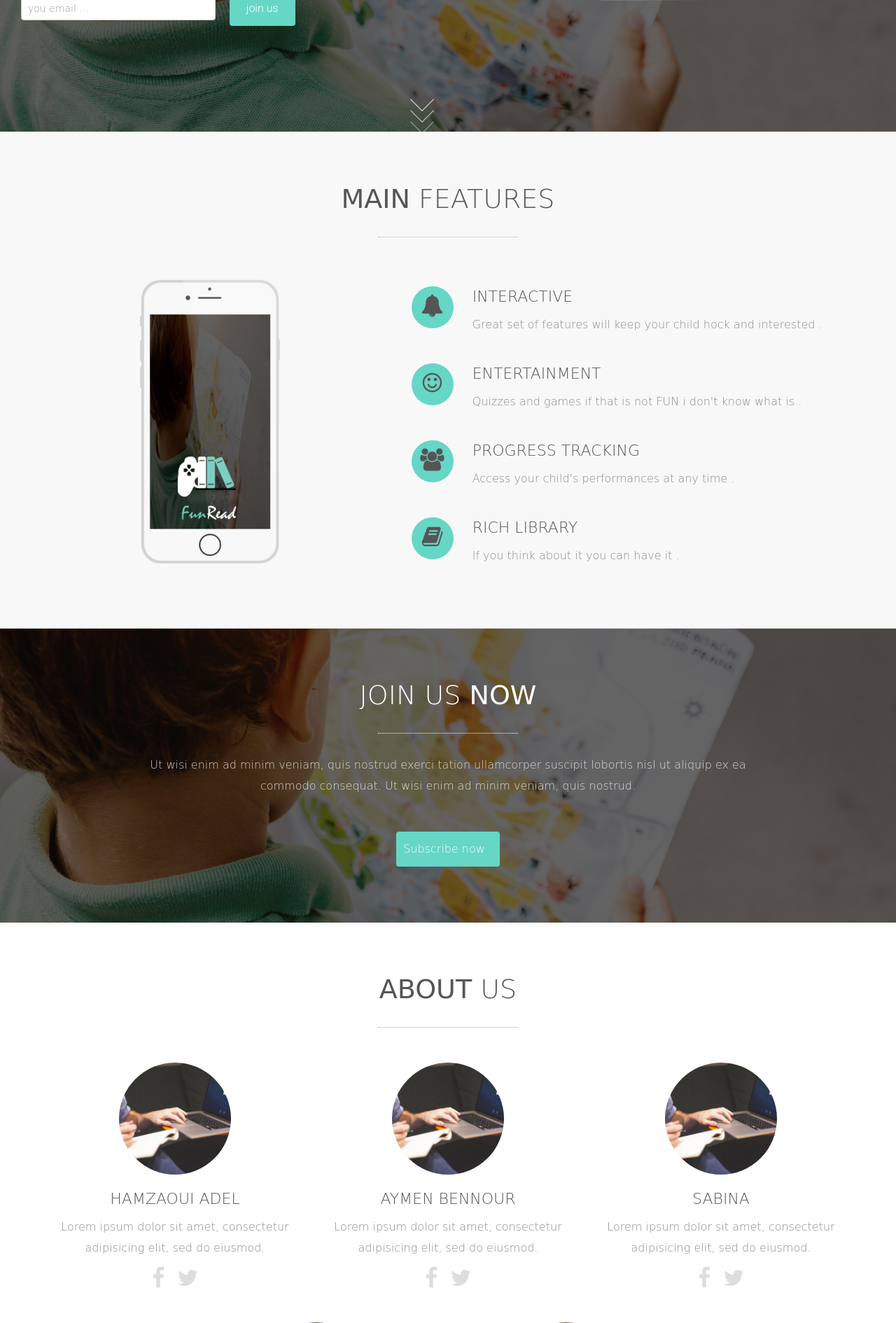
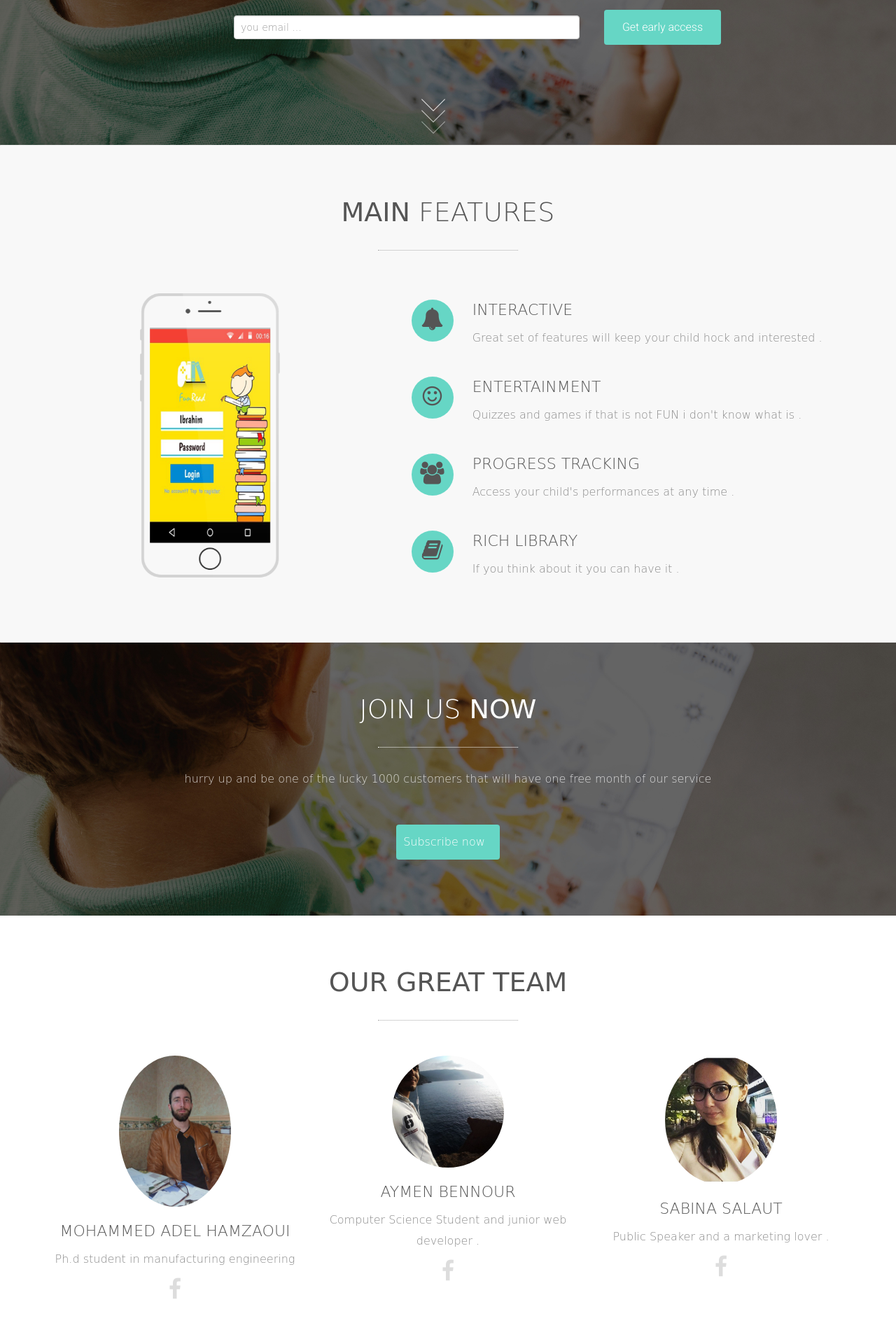
Before and after one commit to aymen7/FunRead, a PHP site: page / in a window 1280 px wide. Shown: the part 440-2330 px from the top of the page at 70% size. Run offline with PHP 8.4, Linux system fonts and the light colour scheme; some web fonts are replaced.

Commit message:
before jquery ui

```diff
--- a/assets/css/style.css
+++ b/assets/css/style.css
@@ -191,7 +191,7 @@ ul.navbar-nav {
     padding-bottom: 120px;
 }
 .logo-wrapper{
-  margin-left: 17%;
+  margin-left: 0%;
 	margin-top: 95px;
 }
 .logo-wrapper img {
--- a/assets/js/scripts.js
+++ b/assets/js/scripts.js
@@ -75,6 +75,7 @@ $(document).ready(function () {
             success: function(data)
             {
                 //alert(data); // show response from the php script.
+				$('#email_input').val('');
             }
         });
 
--- a/assets/scripts/views/about.php
+++ b/assets/scripts/views/about.php
@@ -10,66 +10,61 @@
     <div class="container">
         <div class="row">
             <div class="col-sm-12 about-us section-description wow fadeIn">
-                <h2><strong>About</strong> us</h2>
+                <h2><strong>Our Great Team</strong> </h2>
                 <div class="divider-1 wow fadeInUp"><span></span></div>
             </div>
         </div>
         <div class="row">
             <div class="col-sm-4 about-us-box wow fadeInUp">
                 <div class="about-us-photo">
-                    <img src="assets/img/about/1.jpg" alt="" data-at2x="assets/img/about/1.jpg">
+                    <img src="assets/img/about/adel.jpg" alt="" data-at2x="assets/img/about/1.jpg">
                 </div>
-                <h3>Hamzaoui Adel </h3>
-                <p>Lorem ipsum dolor sit amet, consectetur adipisicing elit, sed do eiusmod.</p>
+                <h3>Mohammed Adel Hamzaoui</h3>
+                <p>Ph.d student in manufacturing engineering </p>
                 <div class="about-us-social">
-                    <a href="#"><i class="fa fa-facebook"></i></a>
-                    <a href="#"><i class="fa fa-twitter"></i></a>
+                    <a href="https://www.facebook.com/profile.php?id=100006372311124"><i class="fa fa-facebook"></i></a>
                 </div>
             </div>
             <div class="col-sm-4 about-us-box wow fadeInDown">
                 <div class="about-us-photo">
-                    <img src="assets/img/about/1.jpg" alt="" data-at2x="assets/img/about/1.jpg">
+                    <img src="assets/img/about/aymen.jpg" alt="" data-at2x="assets/img/about/aymen.jpg">
                 </div>
                 <h3>Aymen Bennour</h3>
-                <p>Lorem ipsum dolor sit amet, consectetur adipisicing elit, sed do eiusmod.</p>
+                <p>Computer Science Student and junior web developer .</p>
                 <div class="about-us-social">
-                    <a href="#"><i class="fa fa-facebook"></i></a>
-                    <a href="#"><i class="fa fa-twitter"></i></a>
+                    <a href="https://www.facebook.com/profile.php?id=100000921378343"><i class="fa fa-facebook"></i></a>
                 </div>
             </div>
             <div class="col-sm-4 about-us-box wow fadeInUp">
                 <div class="about-us-photo">
-                    <img src="assets/img/about/1.jpg" alt="" data-at2x="assets/img/about/1.jpg">
+                    <img src="assets/img/about/sabina.jpg" alt="" data-at2x="assets/img/about/sabina.jpg">
                 </div>
-                <h3>Sabina </h3>
-                <p>Lorem ipsum dolor sit amet, consectetur adipisicing elit, sed do eiusmod.</p>
+                <h3>Sabina Salaut</h3>
+                <p>Public Speaker and a marketing lover .</p>
                 <div class="about-us-social">
-                    <a href="#"><i class="fa fa-facebook"></i></a>
-                    <a href="#"><i class="fa fa-twitter"></i></a>
+                    <a href="https://www.facebook.com/sabina.si.9"><i class="fa fa-facebook"></i></a>
                 </div>
             </div>
         </div>
         <div class="row" id="second-row">
             <div class="col-sm-4 about-us-box wow fadeInUp" id="member4">
                 <div class="about-us-photo">
-                    <img src="assets/img/about/1.jpg" alt="" data-at2x="assets/img/about/1.jpg">
+                    <img src="assets/img/about/lyna.jpg" alt="" data-at2x="assets/img/about/lyna.jpg">
                 </div>
-                <h3>Lynna</h3>
-                <p>Lorem ipsum dolor sit amet, consectetur adipisicing elit, sed do eiusmod.</p>
+                <h3>Lyna Lalami</h3>
+                <p>Designer with passion for business </p>
                 <div class="about-us-social">
-                    <a href="#"><i class="fa fa-facebook"></i></a>
-                    <a href="#"><i class="fa fa-twitter"></i></a>
+                    <a href="https://www.facebook.com/lyna.lalami"><i class="fa fa-facebook"></i></a>
                 </div>
             </div>
             <div class="col-sm-4 about-us-box wow fadeInDown">
                 <div class="about-us-photo">
-                    <img src="assets/img/about/1.jpg" alt="" data-at2x="assets/img/about/1.jpg">
+                    <img src="assets/img/about/issam.jpg" alt="" data-at2x="assets/img/about/issam.jpg">
                 </div>
-                <h3>Issam</h3>
-                <p>Lorem ipsum dolor sit amet, consectetur adipisicing elit, sed do eiusmod.</p>
+                <h3>Issam Moalla</h3>
+                <p>Business fanatic ,always ready to negotiate </p>
                 <div class="about-us-social">
                     <a href="#"><i class="fa fa-facebook"></i></a>
-                    <a href="#"><i class="fa fa-twitter"></i></a>
                 </div>
             </div>
         </div>
--- a/assets/scripts/views/call_to_action.php
+++ b/assets/scripts/views/call_to_action.php
@@ -13,8 +13,7 @@
                 <h2>Join Us <strong>Now </strong></h2>
                 <div class="divider-1 wow fadeInUp"><span></span></div>
                 <p>
-                    Ut wisi enim ad minim veniam, quis nostrud exerci tation ullamcorper suscipit lobortis nisl ut
-                    aliquip ex ea commodo consequat. Ut wisi enim ad minim veniam, quis nostrud.
+                    hurry up and be one of the lucky 1000 customers that will have one free month of our service
                 </p>
             </div>
         </div>
--- a/assets/scripts/views/footer.php
+++ b/assets/scripts/views/footer.php
@@ -10,9 +10,8 @@
     <div class="container">
         <div class="row">
             <div class="col-sm-12 footer-social">
-                <a href="#"><i class="fa fa-facebook"></i></a>
-                <!--a href="#"><i class="fa fa-dribbble"></i></a-->
-                <a href="#"><i class="fa fa-instagram"></i></a>
+                <a href="https://www.facebook.com/FunRead-1851505698473556/"><i class="fa fa-facebook"></i></a>
+                <a href="https://www.instagram.com/funread_aia/"><i class="fa fa-instagram"></i></a>
             </div>
         </div>
         <!--div class="row">
--- a/assets/scripts/views/top_content.php
+++ b/assets/scripts/views/top_content.php
@@ -9,15 +9,14 @@
 <div class="top-content">
 
     <div class="inner-bg">
-        <div class="container-fluid">
+        <div class="container">
 
-            <div class="row" id="banner-div">
-                <div id="banner-left" class="col-lg-6">
+            <div class="row">
                 <div class="logo-wrapper">
                     <img src="assets/img/FunRead2.png" alt="Logo">
                 </div>
-                    <div class="col-sm-8 text">
-                        <h1 class="wow fadeInLeftBig" id="banner-h1">Making <strong>Reading Fun</strong></h1>
+                <div class="col-sm-8 col-sm-offset-2 text">
+                    <h1 class="wow fadeInLeftBig">Unleash<strong>your child's Imagination</strong></h1>
                     <div class="description wow fadeInLeftBig">
                         <!--p>
                             Your child doesn’t want to read and you are getting worried for him?
@@ -26,26 +25,17 @@
                             Reading is necessary, FunRead is the best tool to make your child read more. Come & join us.
                         </p-->
                     </div>
-                        <div class="top-big-link wow fadeInUp" id="form-wrapper">
+                    <div class="top-big-link wow fadeInUp">
                         <form  id="subscribe-form" name="subscribe-form" method="post" >
                             <div class="form-group row">
-                                    <input type="email" class="form-control col-lg-5" placeholder="you email ..." name="email_input">
-                                    <button type="submit" class="form-control btn btn-default col-lg-4 col-lg-offset-1">join us</button>
+                                <input type="email" class="form-control col-lg-5" placeholder="you email ..." name="email_input"
+                                       id="email_input">
+                                <button type="submit" class="form-control btn btn-default col-lg-4 col-lg-offset-1">Get early access</button>
                             </div>
                         </form>
                     </div>
                 </div>
             </div>
-                <div id="banner-right" class="col-lg-6">
-                    <div id="buttons-wrapper">
-                        <a href="#"><img src="assets/img/backgrounds/appstore.png" alt="" id="appel-btn"></a>
-                        <a href="#"><img src="assets/img/backgrounds/playstore.png" alt="" id="android-btn"></a>
-                    </div>
-                    <img src="assets/img/backgrounds/mockup.png" alt="ipad photo">
-                </div>
-
-            </div>
-
             <section id="section07" class="demo center-block">
                 <div><span></span><span></span><span></span></div>
             </section>
```
Also changed, not shown: assets/img/about/adel.jpg (added), assets/img/about/aymen.jpg (added), assets/img/about/issam.jpg (added), assets/img/about/lyna.jpg (added), assets/img/about/sabina.jpg (added), assets/img/devices/iphone.png. Lines whose indentation alone changed are shown as unchanged.
